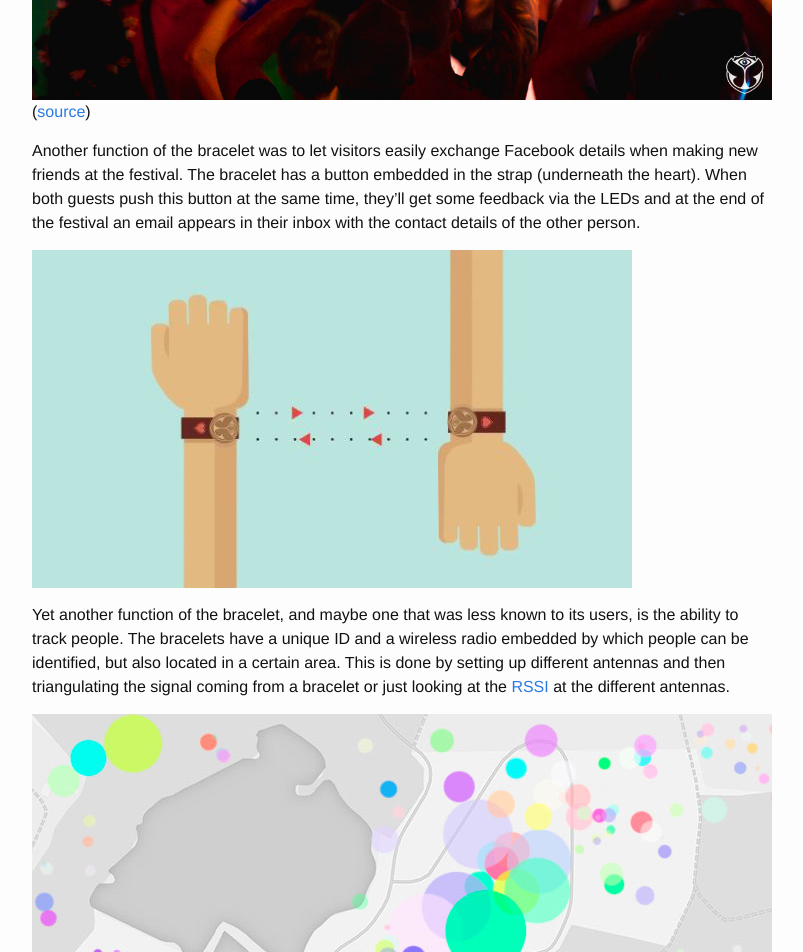
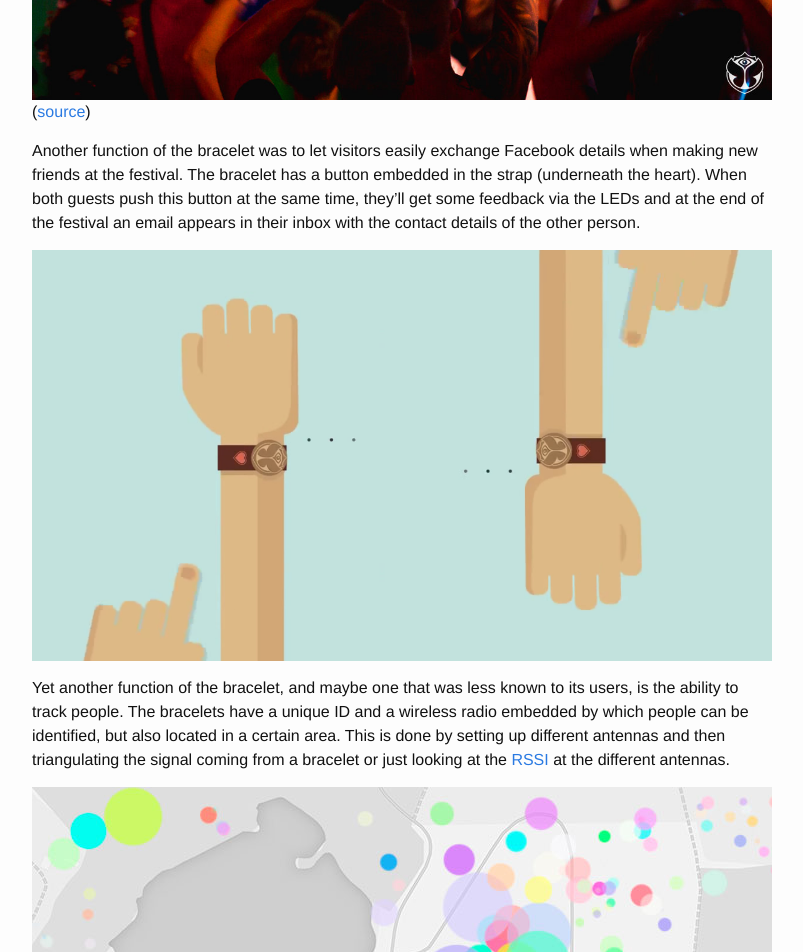
Before and after one commit to JelmerT/JelmerT.github.io, a Jekyll site: the page built from _posts/2014-11-17-TML-bracelet-teardown.md, in a window 1280 px wide. Shown: the part 1841-2793 px from the top of the page, without its empty margins (238-1041 px from the left). Built offline with Jekyll 4.4.1, drawn with Linux system fonts in a browser that asks for light colours; comment, search, counter and statistics services are not loaded.

Commit message:
Updated TML teardown picture

```diff
--- a/_posts/2014-11-17-TML-bracelet-teardown.md
+++ b/_posts/2014-11-17-TML-bracelet-teardown.md
@@ -29,7 +29,7 @@ This effect has already been used before and was invented and commercialized by
 
 Another function of the bracelet was to let visitors easily exchange Facebook details when making new friends at the festival. The bracelet has a button embedded in the strap (underneath the heart). When both guests push this button at the same time, they'll get some feedback via the LEDs and at the end of the festival an email appears in their inbox with the contact details of the other person.
 
-![Tomorrowland bracelet](/images/2014-11-17-TML-bracelet-teardown-7.jpg)
+![Tomorrowland bracelet](/images/2014-11-17-TML-bracelet-teardown-7.png)
 
 Yet another function of the bracelet, and maybe one that was less known to its users, is the ability to track people. The bracelets have a unique ID and a wireless radio embedded by which people can be identified, but also located in a certain area. This is done by setting up different antennas and then triangulating the signal coming from a bracelet or just looking at the [RSSI](http://en.wikipedia.org/wiki/Received_signal_strength_indication) at the different antennas.
 
```
Also changed, not shown: images/2014-11-17-TML-bracelet-teardown-7.jpg (deleted), images/2014-11-17-TML-bracelet-teardown-7.png (added).
